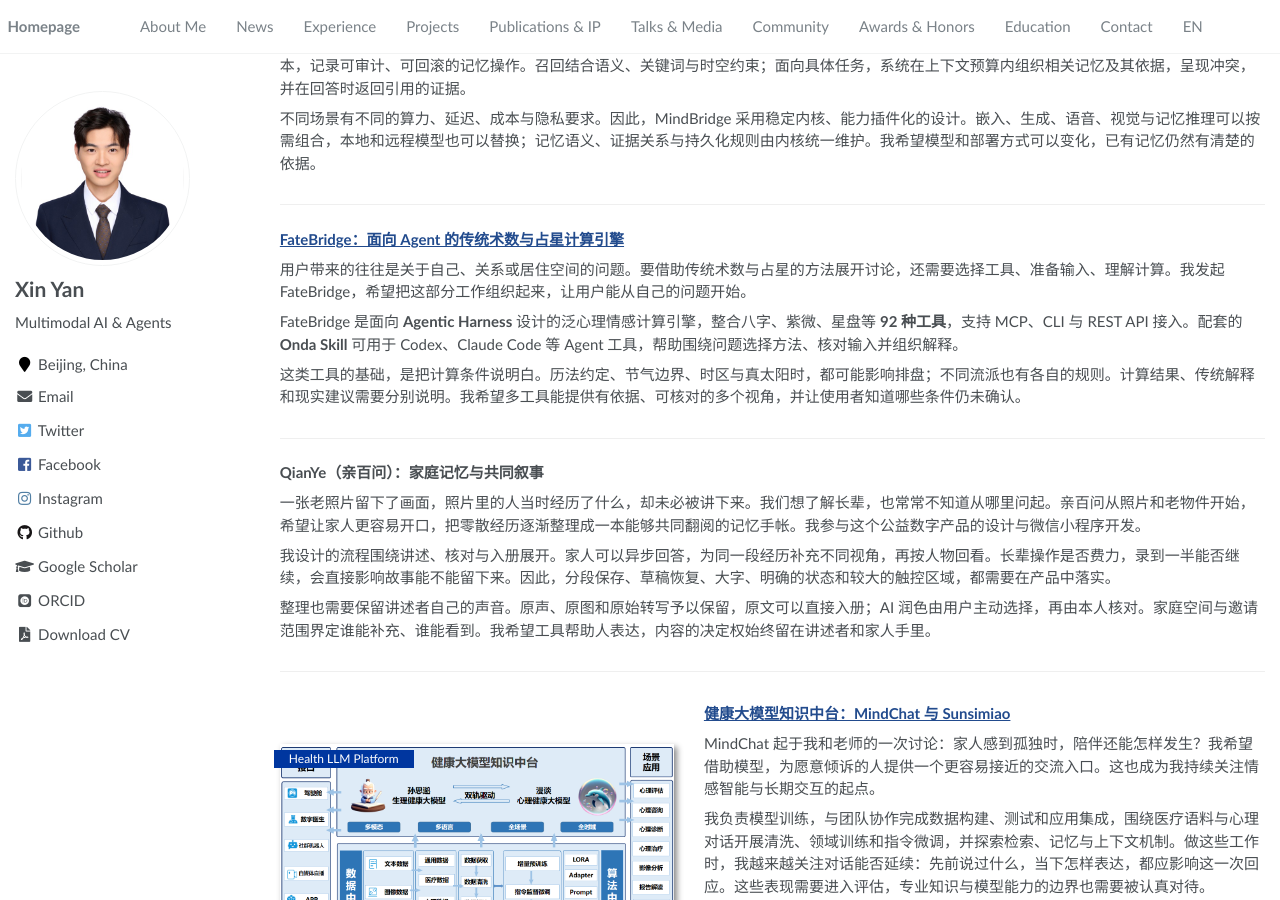
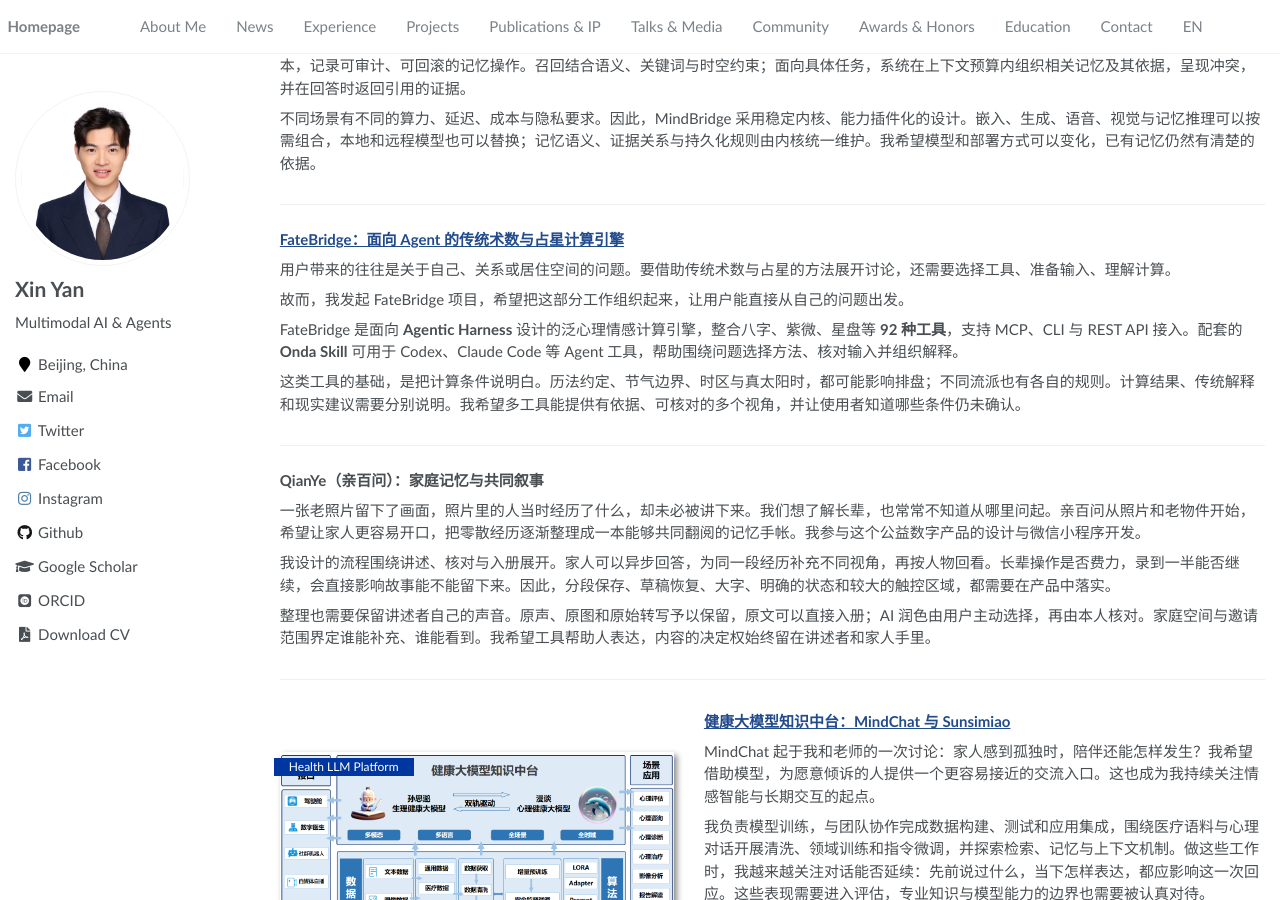
Before and after one commit to thomas-yanxin/thomas-yanxin.github.io, a Jekyll site: the page built from _pages/about.md, in a window 1280 px wide and 900 px high, scrolled down 1708 px. Built offline with Jekyll 4.4.1, drawn with Linux system fonts in a browser that asks for light colours; some web fonts are replaced.

Commit message:
Update about.md

```diff
--- a/_pages/about.md
+++ b/_pages/about.md
@@ -99,7 +99,9 @@
 
 **[FateBridge：面向 Agent 的传统术数与占星计算引擎](https://github.com/thomas-yanxin/FateBridge)**
 
-用户带来的往往是关于自己、关系或居住空间的问题。要借助传统术数与占星的方法展开讨论，还需要选择工具、准备输入、理解计算。我发起 FateBridge，希望把这部分工作组织起来，让用户能从自己的问题开始。
+用户带来的往往是关于自己、关系或居住空间的问题。要借助传统术数与占星的方法展开讨论，还需要选择工具、准备输入、理解计算。
+
+故而，我发起 FateBridge 项目，希望把这部分工作组织起来，让用户能直接从自己的问题出发。
 
 FateBridge 是面向 **Agentic Harness** 设计的泛心理情感计算引擎，整合八字、紫微、星盘等 **92 种工具**，支持 MCP、CLI 与 REST API 接入。配套的 **Onda Skill** 可用于 Codex、Claude Code 等 Agent 工具，帮助围绕问题选择方法、核对输入并组织解释。
 
```
Also changed, not shown: other parts of _pages/about.md (+1 -1 lines).
